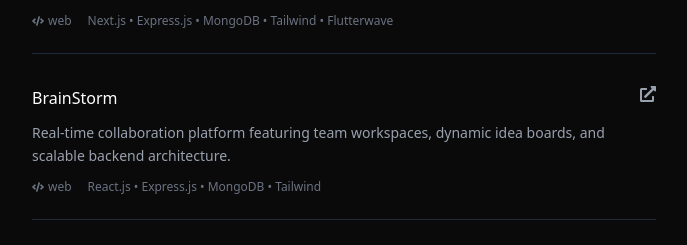
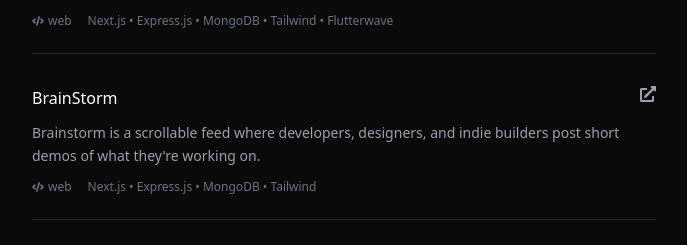
Before and after one commit to ChidiebereMichael18/Portfolio-V2, a React (Vite) app: page / in a window 1280 px wide. Shown: the part 1323-1568 px from the top of the page, without its empty margins (296-983 px from the left). Built offline with nearby package versions, Linux system fonts and the light colour scheme; a web font is replaced by a local one.

Commit message:
brainstorm update

```diff
--- a/src/components/Projects.jsx
+++ b/src/components/Projects.jsx
@@ -71,9 +71,9 @@ const Projects = () => {
   {
     title: "BrainStorm",
     description:
-      "Real-time collaboration platform featuring team workspaces, dynamic idea boards, and scalable backend architecture.",
-    tech: "React.js • Express.js • MongoDB • Tailwind",
-    live: "https://brainstorm-v1.vercel.app/",
+      "Brainstorm is a scrollable feed where developers, designers, and indie builders post short demos of what they're working on.",
+    tech: "Next.js • Express.js • MongoDB • Tailwind",
+    live: "https://brainstormv2.vercel.app/",
     category: "web",
   },
   {
```
